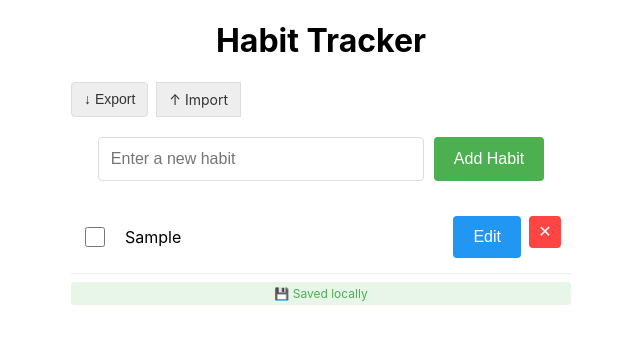
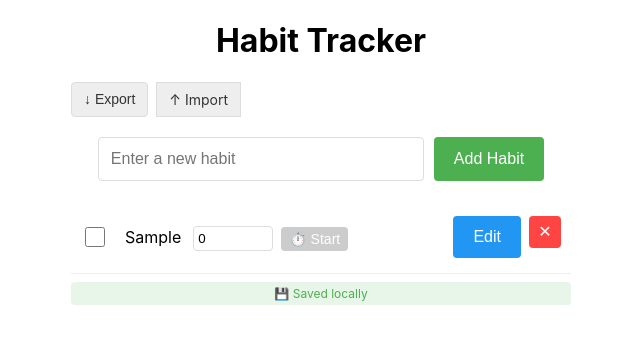
Before and after one commit to ahmedahmedovv/habit-tracker, a React (Create React App) app: page / in a window 1280 px wide. Both pictures are taken after typing "Sample" into the empty fields and a click on the button "Add Habit". Shown: the top 344 px of the page, without its empty margins (319-959 px from the left). Built offline with nearby package versions, Linux system fonts and the light colour scheme; the HTML template or start-up script is replaced by a standard one.

Commit message:
refactor: replace browser notifications with alert for timer completion

```diff
--- a/src/App.css
+++ b/src/App.css
@@ -374,3 +374,53 @@ button:hover {
     padding: 3px 6px;
   }
 }
+
+.timer-controls {
+  display: flex;
+  align-items: center;
+  gap: 8px;
+  margin-top: 4px;
+}
+
+.timer-controls input {
+  width: 70px;
+  padding: 4px;
+  border: 1px solid #ddd;
+  border-radius: 4px;
+}
+
+.timer-button {
+  background-color: #2196F3;
+  padding: 4px 8px;
+  font-size: 14px;
+}
+
+.timer-button:disabled {
+  background-color: #ccc;
+  cursor: not-allowed;
+}
+
+.timer-display {
+  background-color: #f0f0f0;
+  padding: 4px 8px;
+  border-radius: 4px;
+  font-size: 14px;
+  min-width: 50px;
+  text-align: center;
+}
+
+@media screen and (max-width: 480px) {
+  .timer-controls {
+    flex-wrap: wrap;
+  }
+
+  .timer-controls input {
+    width: 60px;
+    font-size: 13px;
+  }
+
+  .timer-button {
+    font-size: 13px;
+    padding: 3px 6px;
+  }
+}
--- a/src/App.js
+++ b/src/App.js
@@ -34,6 +34,8 @@ function App() {
   const [lastError, setLastError] = useState(null);
   const [syncSupported, setSyncSupported] = useState(false);
   const [hasErrors, setHasErrors] = useState(false);
+  const [activeTimer, setActiveTimer] = useState(null); // Add this state
+  const [timeLeft, setTimeLeft] = useState(0);         // Add this state
 
   // Check for sync support and register if available
   useEffect(() => {
@@ -119,7 +121,8 @@ function App() {
       completed: false,
       streak: 0,
       lastCompleted: null,
-      startDate: new Date().toISOString()
+      startDate: new Date().toISOString(),
+      timerDuration: 0,  // Add this field
     }]);
     setNewHabit('');
   };
@@ -335,6 +338,40 @@ function App() {
     };
   }, [habits]);
 
+  // Add these new functions
+  const startTimer = (habitId, duration) => {
+    if (activeTimer) return; // Prevent multiple timers
+
+    setActiveTimer(habitId);
+    setTimeLeft(duration);
+
+    const timerInterval = setInterval(() => {
+      setTimeLeft((prevTime) => {
+        if (prevTime <= 1) {
+          clearInterval(timerInterval);
+          setActiveTimer(null);
+          showNotification(habitId);
+          return 0;
+        }
+        return prevTime - 1;
+      });
+    }, 1000);
+
+    // Clean up the interval if component unmounts
+    return () => clearInterval(timerInterval);
+  };
+
+  const showNotification = (habitId) => {
+    const habit = habits.find(h => h.id === habitId);
+    alert(`Timer Complete!\nFinished: ${habit.name}`);
+  };
+
+  const updateTimerDuration = (habitId, duration) => {
+    setHabits(habits.map(habit =>
+      habit.id === habitId ? { ...habit, timerDuration: duration } : habit
+    ));
+  };
+
   return (
     <div className="App">
       <div className="habit-tracker">
@@ -403,6 +440,26 @@ function App() {
                         🔥 {habit.streak} day{habit.streak !== 1 ? 's' : ''}
                       </span>
                     )}
+                    <div className="timer-controls">
+                      <input
+                        type="number"
+                        min="0"
+                        value={habit.timerDuration}
+                        onChange={(e) => updateTimerDuration(habit.id, parseInt(e.target.value) || 0)}
+                        placeholder="Seconds"
+                      />
+                      {activeTimer === habit.id ? (
+                        <span className="timer-display">{timeLeft}s</span>
+                      ) : (
+                        <button
+                          onClick={() => startTimer(habit.id, habit.timerDuration)}
+                          disabled={!habit.timerDuration}
+                          className="timer-button"
+                        >
+                          ⏱️ Start
+                        </button>
+                      )}
+                    </div>
                   </div>
                   <div className="button-group">
                     <button onClick={() => startEditing(habit)} className="edit">Edit</button>
```
